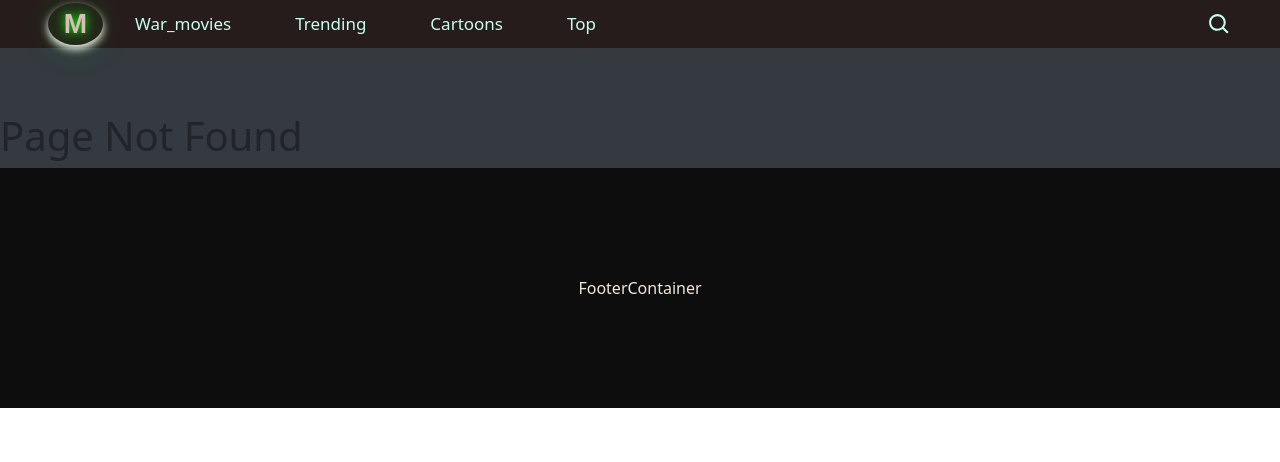
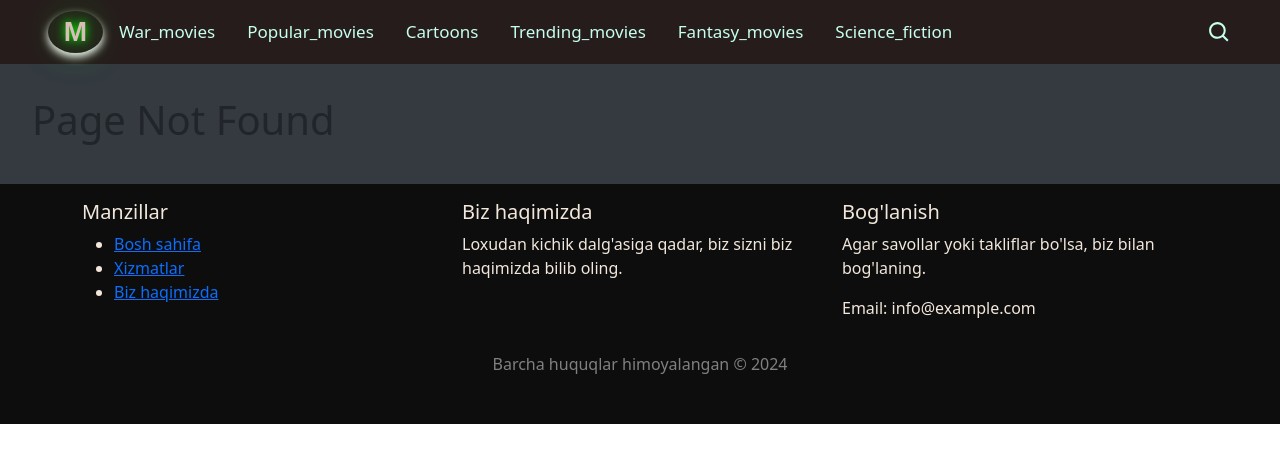
Before and after one commit to Boymirza92/kino-loyiha, a React (Create React App) app: page / in a window 1280 px wide. Before the commit this address had no page. Shown: the top 462 px of the page. Built offline with nearby package versions, Linux system fonts and the light colour scheme.

Commit message:
yana komponent qoshdim

```diff
--- a/src/components/Constants/Routs.jsx
+++ b/src/components/Constants/Routs.jsx
@@ -1,2 +1,6 @@
-export const CARTOONS = 'cartoons'
-export const WAR = 'war_movies'
+export const CARTOONS = '/cartoons';
+export const WAR = '/war_movies';
+export const POPULAR = '/popular_movies';
+export const TRENDING = '/trending_movies';
+export const FANTASY = '/fantasy_movies';
+export const SCIENCE = '/science_fiction';
--- /dev/null
+++ b/src/components/Conteiners/HomePage/Fantasy/Fantasy.jsx
@@ -0,0 +1,35 @@
+import React, { useState, useEffect } from "react";
+import MovieCard from "../../../Cards/MovieCard";
+import styled from "styled-components";
+import axios from "axios";
+
+const Container = styled("div")`
+  display: flex;
+  justify-content: center;
+  flex-wrap: wrap;
+  gap: 2rem;
+`;
+
+const FantasyMovies = () => {
+  const [fantasyMovies, setFantasyMovies] = useState([]);
+
+  useEffect(() => {
+    axios.get("https://jk-tv.netlify.app/fantasy_movies/get_all")
+      .then((response) => {
+        setFantasyMovies(response.data);
+      })
+      .catch((error) => {
+        console.error("Error fetching data: ", error);
+      });
+  }, []);
+
+  return (
+    <Container>
+      {fantasyMovies.map((movie, index) => (
+        <MovieCard key={index} movie={movie} />
+      ))}
+    </Container>
+  );
+};
+
+export default FantasyMovies;
--- /dev/null
+++ b/src/components/Conteiners/HomePage/PopularMovies/PopularMovies.jsx
@@ -0,0 +1,35 @@
+import React, { useState, useEffect } from "react";
+import MovieCard from "../../../Cards/MovieCard";
+import styled from "styled-components";
+import axios from "axios";
+
+const Container = styled("div")`
+  display: flex;
+  justify-content: center;
+  flex-wrap: wrap;
+  gap: 2rem;
+`;
+
+const PopularMovies = () => {
+  const [PopularMovies, setPopularMovies] = useState([]);
+
+  useEffect(() => {
+    axios.get("https://jk-tv.netlify.app/popular_movies/get_all")
+      .then((response) => {
+        setPopularMovies(response.data);
+      })
+      .catch((error) => {
+        console.error("Error fetching data: ", error);
+      });
+  }, []);
+
+  return (
+    <Container>
+      {PopularMovies.map((movie, index) => (
+        <MovieCard key={index} movie={movie} />
+      ))}
+    </Container>
+  );
+};
+
+export default PopularMovies;
--- /dev/null
+++ b/src/components/Conteiners/HomePage/ScienceFiction/ScienceFiction.jsx
@@ -0,0 +1,35 @@
+import React, { useState, useEffect } from "react";
+import MovieCard from "../../../Cards/MovieCard";
+import styled from "styled-components";
+import axios from "axios";
+
+const Container = styled("div")`
+  display: flex;
+  justify-content: center;
+  flex-wrap: wrap;
+  gap: 2rem;
+`;
+
+const ScienceFiction = () => {
+  const [scienceFiction, setScienceFiction] = useState([]);
+
+  useEffect(() => {
+    axios.get("https://jk-tv.netlify.app/science_fiction_movies/get_all")
+      .then((response) => {
+        setScienceFiction(response.data);
+      })
+      .catch((error) => {
+        console.error("Error fetching data: ", error);
+      });
+  }, []);
+
+  return (
+    <Container>
+      {scienceFiction.map((movie, index) => (
+        <MovieCard key={index} movie={movie} />
+      ))}
+    </Container>
+  );
+};
+
+export default ScienceFiction;
--- /dev/null
+++ b/src/components/Conteiners/HomePage/Trending/Trending.jsx
@@ -0,0 +1,35 @@
+import React, { useState, useEffect } from "react";
+import MovieCard from "../../../Cards/MovieCard";
+import styled from "styled-components";
+import axios from "axios";
+
+const Container = styled("div")`
+  display: flex;
+  justify-content: center;
+  flex-wrap: wrap;
+  gap: 2rem;
+`;
+
+const TrendingMovies = () => {
+  const [trendingMovies, setTrendingMovies] = useState([]);
+
+  useEffect(() => {
+    axios.get("https://jk-tv.netlify.app/trending_movies/get_all")
+      .then((response) => {
+        setTrendingMovies(response.data);
+      })
+      .catch((error) => {
+        console.error("Error fetching data: ", error);
+      });
+  }, []);
+
+  return (
+    <Container>
+      {trendingMovies.map((movie, index) => (
+        <MovieCard key={index} movie={movie} />
+      ))}
+    </Container>
+  );
+};
+
+export default TrendingMovies;
--- a/src/components/Footer/Footer.jsx
+++ b/src/components/Footer/Footer.jsx
@@ -1,19 +1,58 @@
-import React from 'react'
-import styled from 'styled-components';
+import React from "react";
+import styled from "styled-components";
 
 const Container = styled("div")`
-display: flex;
-justify-content: center;
-align-items: center;
-width: 100%;
-height: 15rem;
-background-color: #0D0D0D;
-color: #F2E7DC
-`
+  display: flex;
+  justify-content: center;
+  align-items: center;
+  width: 100%;
+  height: 15rem;
+  background-color: #0d0d0d;
+  color: #f2e7dc;
+  `;
 
-const Footer = () => {
+const FooterContainer = () => {
   return (
-    <Container>FooterContainer</Container>
-  )
+    <footer className="footer">
+      <Container>
+        <div className="container">
+          <div className="row">
+            <div className="col-md-4">
+              <h5>Manzillar</h5>
+              <ul>
+                <li>
+                  <a href="#">Bosh sahifa</a>
+                </li>
+                <li>
+                  <a href="#">Xizmatlar</a>
+                </li>
+                <li>
+                  <a href="#">Biz haqimizda</a>
+                </li>
+              </ul>
+            </div>
+            <div className="col-md-4">
+              <h5>Biz haqimizda</h5>
+              <p>
+                Loxudan kichik dalg'asiga qadar, biz sizni biz haqimizda bilib
+                oling.
+              </p>
+            </div>
+            <div className="col-md-4">
+              <h5>Bog'lanish</h5>
+              <p>
+                Agar savollar yoki takliflar bo'lsa, biz bilan bog'laning.
+              </p>
+              <p>Email: info@example.com</p>
+            </div>
+          </div>
+          <p className="text-muted">
+            <p style={{color: "gray", display: "flex", justifyContent: "center", padding: "1rem"}}>Barcha huquqlar himoyalangan &copy; 2024</p>
+          </p>
+        </div>
+      </Container>
+    </footer>
+  );
 };
-export default Footer;
+
+export default FooterContainer;
--- a/src/components/Layoult/Layoult.jsx
+++ b/src/components/Layoult/Layoult.jsx
@@ -14,8 +14,9 @@ const BasicLayout = ({ children }) => {
   return (
     <Container>
       <Navbar />
-      <ChildrinContainer />
+      <ChildrinContainer>
       {children}
+      </ChildrinContainer>
       <Footer />
     </Container>
   );
--- a/src/components/Layoult/Router.jsx
+++ b/src/components/Layoult/Router.jsx
@@ -3,10 +3,12 @@ import { BrowserRouter as Router, Routes, Route } from "react-router-dom";
 import BasicLayout from "./Layoult.jsx";
 import WarMovies from "../Conteiners/HomePage/WarMovies/Cartoons.jsx";
 import Cartoons from "../Conteiners/HomePage//Containers/Cartoons.jsx";
-import * as ROUTES from '../Constants/Routs';
-
+import * as ROUTES from "../Constants/Routs";
+import PopularMovies from "../Conteiners/HomePage/PopularMovies/PopularMovies.jsx";
+import TrendingMovies from "../Conteiners/HomePage/Trending/Trending.jsx";
+import FantasyMovies from "../Conteiners/HomePage/Fantasy/Fantasy.jsx";
+import ScienceFiction from "../Conteiners/HomePage/ScienceFiction/ScienceFiction.jsx";
 const AppRouter = () => {
-
   return (
     <Router>
       <Routes>
@@ -35,6 +37,38 @@ const AppRouter = () => {
           }
         />
         <Route
+          path={ROUTES.POPULAR}
+          element={
+            <BasicLayout>
+              <PopularMovies />
+            </BasicLayout>
+          }
+        />
+        <Route
+          path={ROUTES.TRENDING}
+          element={
+            <BasicLayout>
+              <TrendingMovies />
+            </BasicLayout>
+          }
+        />
+        <Route
+          path={ROUTES.FANTASY}
+          element={
+            <BasicLayout>
+              <FantasyMovies />
+            </BasicLayout>
+          }
+        />
+        <Route
+          path={ROUTES.SCIENCE}
+          element={
+            <BasicLayout>
+              <ScienceFiction />
+            </BasicLayout>
+          }
+        />
+        <Route
           path="*"
           element={
             <BasicLayout>
@@ -45,7 +79,6 @@ const AppRouter = () => {
       </Routes>
     </Router>
   );
-
 };
 
 export default AppRouter;
--- a/src/components/Navbar/FirstSection.jsx
+++ b/src/components/Navbar/FirstSection.jsx
@@ -6,12 +6,15 @@ const Container = styled("div")`
   display: flex;
   align-items: center;
   font-size: 17px;
-  width: 50%;
+  width: 80%;
 `;
 
 const Title = styled("p")`
-  margin: 0 2rem;
+  margin: 0 1rem;
   cursor: pointer;
+  &: hover{
+  transform: scale(1.2);
+  }
 `;
 const Logo = styled("div")`
   display: flex;
@@ -34,7 +37,7 @@ const Logo = styled("div")`
   }
 `;
 
-const Titles = ["War_movies", "Trending", "Cartoons", "Top"];
+const Titles = ["War_movies", "Popular_movies", "Cartoons", "Trending_movies", "Fantasy_movies", "Science_fiction"];
 
 const FirstSection = () => {
   const navigate = useNavigate();
@@ -43,12 +46,12 @@ const FirstSection = () => {
   const handleTitleClick = (el) => {
     const path = `/${el.toLowerCase()}`;
     if (location.pathname !== path) {
-       navigate(path);
-  }
-};
+      navigate(path);
+    }
+  };
   return (
     <Container>
-      <Logo onClick={() => handleTitleClick("/")}>M</Logo>
+      <Logo onClick={() => handleTitleClick("ROUTES.HOME")}>M</Logo>
       {Titles.map((el) => (
         <Title onClick={() => handleTitleClick(el)} key={el}>
           {el}
--- a/src/components/Navbar/Navbar.jsx
+++ b/src/components/Navbar/Navbar.jsx
@@ -8,7 +8,7 @@ display: flex;
 align-items: center;
 justify-content: space-between;
 padding: 0 3rem;
-height: 3rem;
+height: 4rem;
 Background-color: #261C1C;
 color: #C7FFED;
 `
```
Also changed, not shown: src/components/Conteiners/HomePage/Index.jsx (deleted, +0 -12 lines), 1 other file (tests, documents, lock files or other folders).
